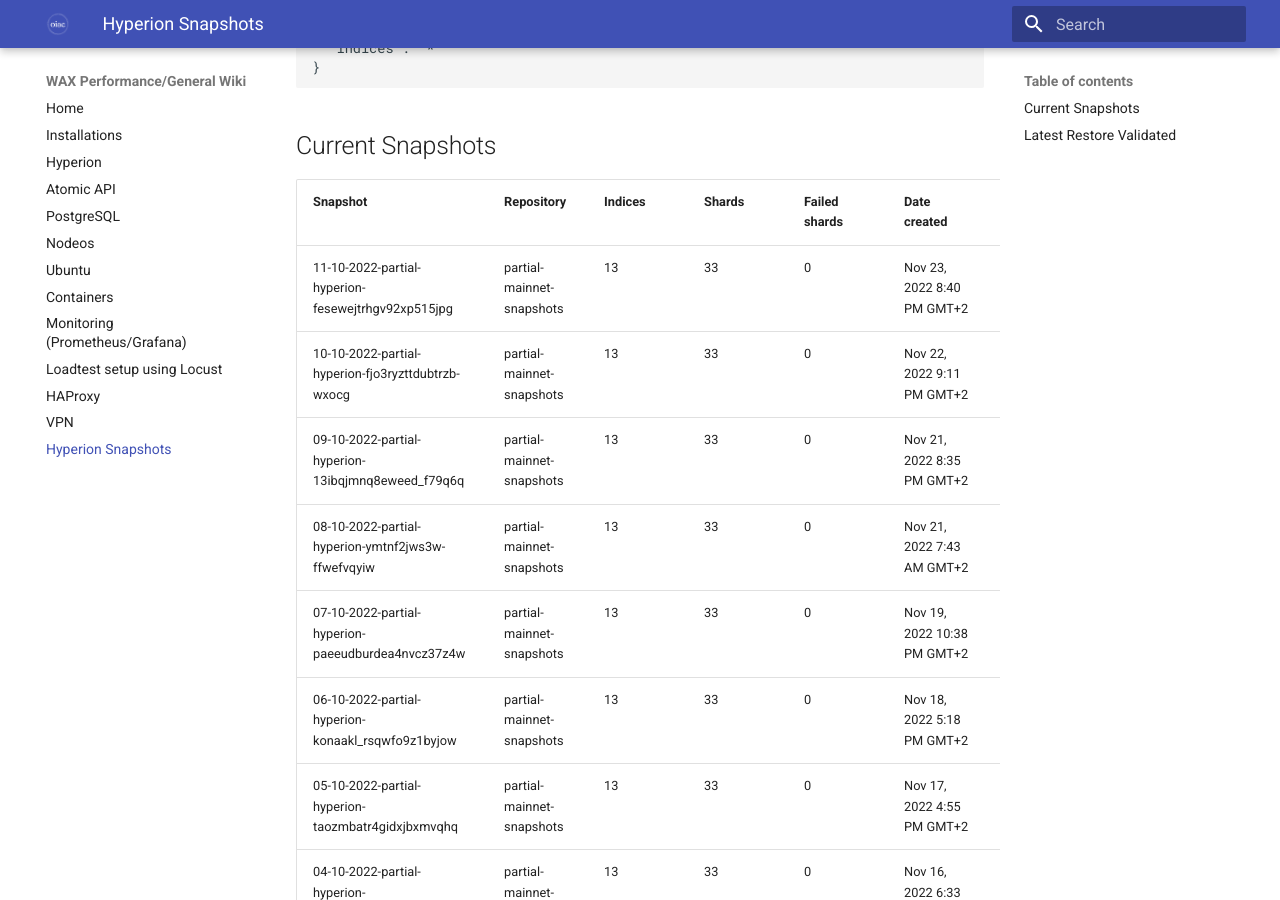
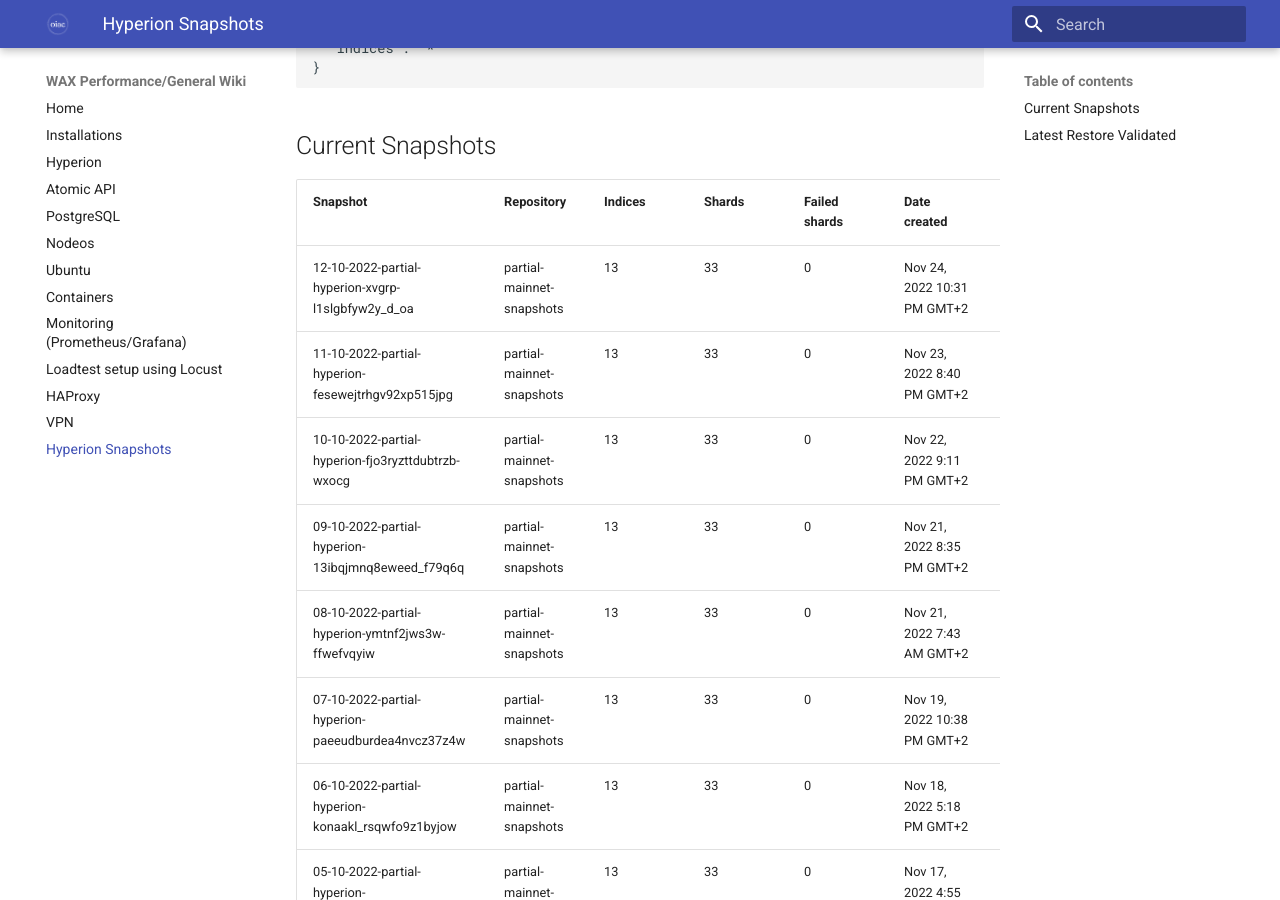
Before and after one commit to oneinacillian/wiki, an MkDocs documentation site: the page built from docs/snapshots.md, in a window 1280 px wide and 900 px high, scrolled down 2022 px. Built offline with MkDocs 1.6.1 and Material for MkDocs 9.7.7, drawn with Linux system fonts in a browser that asks for light colours.

Commit message:
snapshot added for 12/10/2022

```diff
--- a/docs/snapshots.md
+++ b/docs/snapshots.md
@@ -60,7 +60,8 @@
 
 | Snapshot                                           | Repository                | Indices | Shards | Failed shards | Date created                | Duration |
 |----------------------------------------------------|---------------------------|---------|--------|---------------|-----------------------------|----------|
-| 11-10-2022-partial-hyperion-fesewejtrhgv92xp515jpg | partial-mainnet-snapshots | 13      | 33     | 0             | Nov 23, 2022 8:40 PM GMT+2  | 21ßs      |
+| 12-10-2022-partial-hyperion-xvgrp-l1slgbfyw2y_d_oa | partial-mainnet-snapshots | 13      | 33     | 0             | Nov 24, 2022 10:31 PM GMT+2 | 34s      |
+| 11-10-2022-partial-hyperion-fesewejtrhgv92xp515jpg | partial-mainnet-snapshots | 13      | 33     | 0             | Nov 23, 2022 8:40 PM GMT+2  | 21s      |
 | 10-10-2022-partial-hyperion-fjo3ryzttdubtrzb-wxocg | partial-mainnet-snapshots | 13      | 33     | 0             | Nov 22, 2022 9:11 PM GMT+2  | 32s      |
 | 09-10-2022-partial-hyperion-13ibqjmnq8eweed_f79q6q | partial-mainnet-snapshots | 13      | 33     | 0             | Nov 21, 2022 8:35 PM GMT+2  | 15s      |
 | 08-10-2022-partial-hyperion-ymtnf2jws3w-ffwefvqyiw | partial-mainnet-snapshots | 13      | 33     | 0             | Nov 21, 2022 7:43 AM GMT+2  | 22s      |
```
